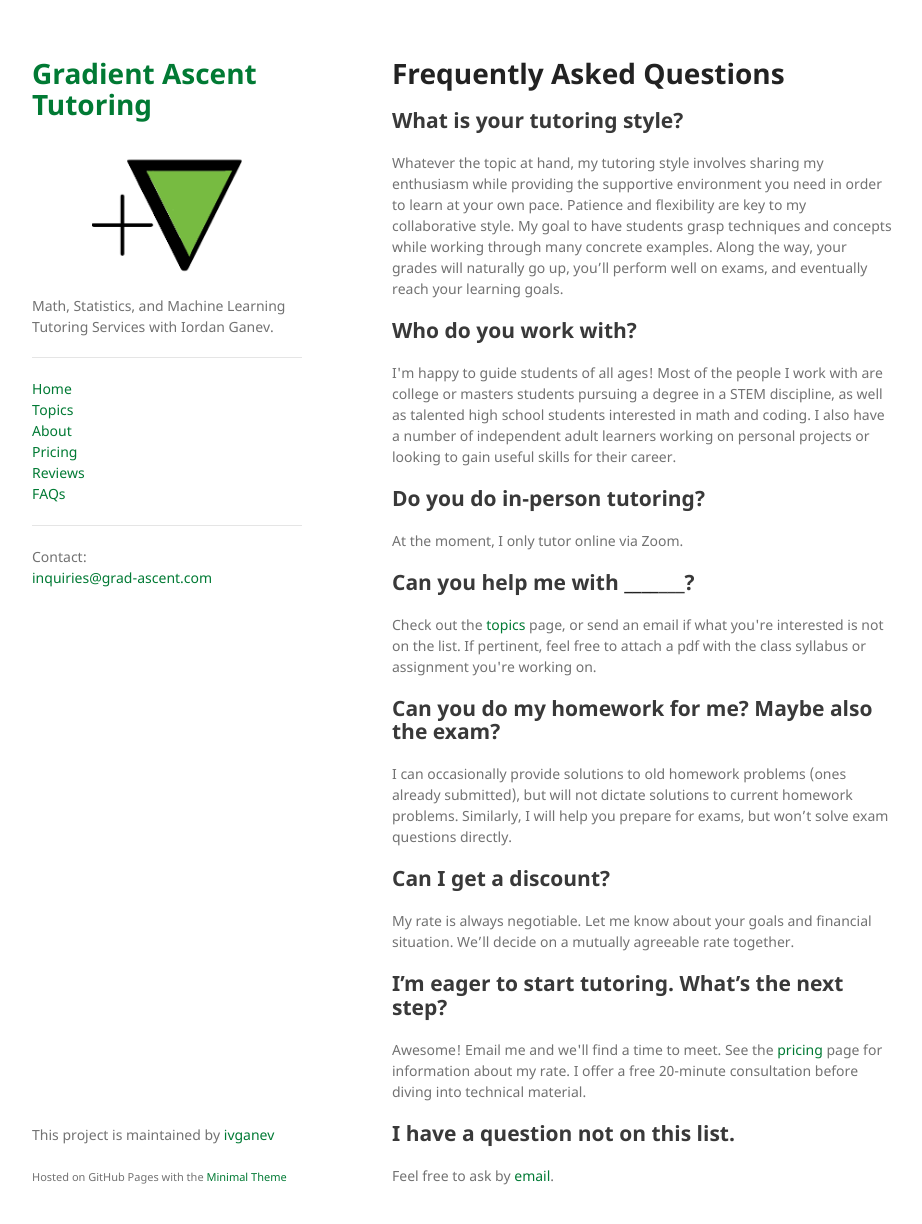
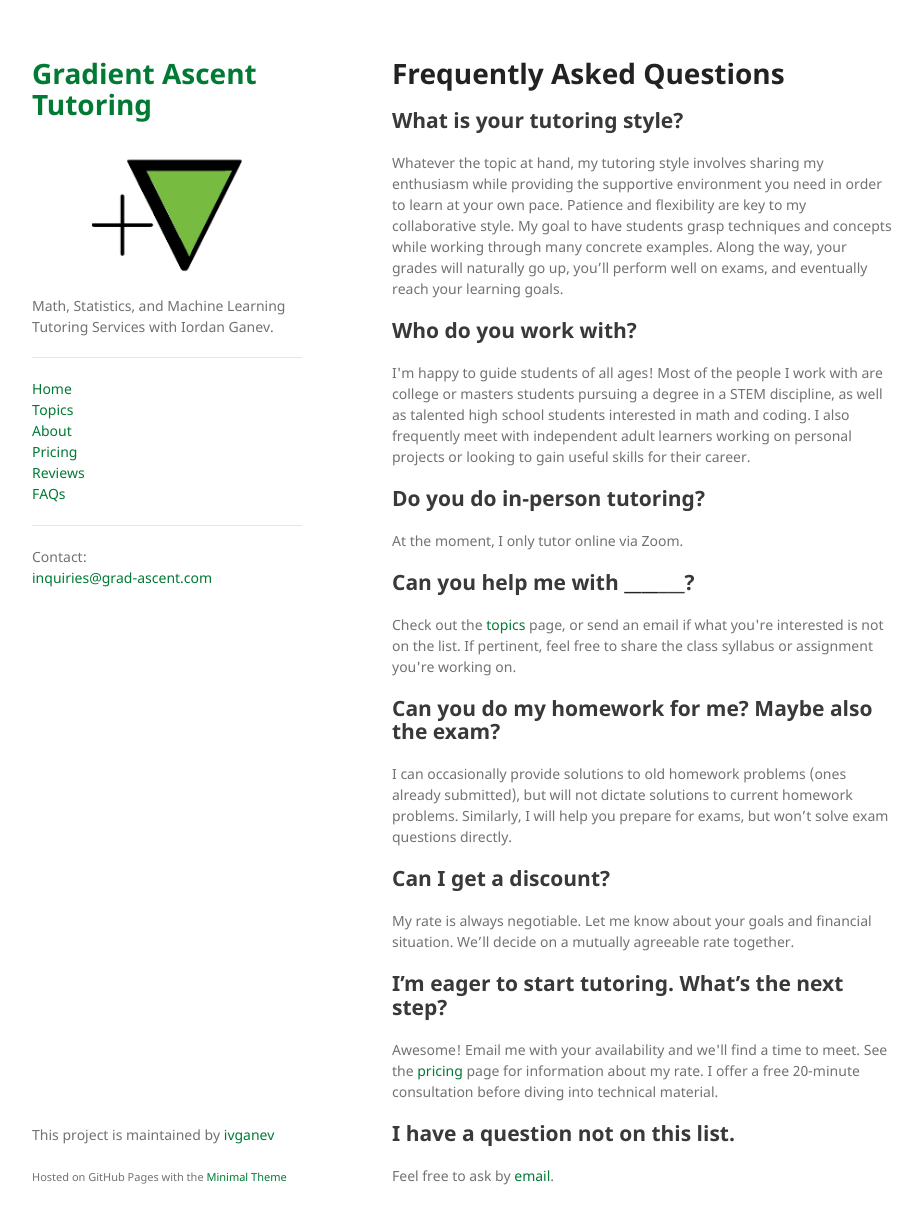
Before and after one commit to ivganev/tutoring, a Jekyll site: the page built from faqs.md, in a window 1280 px wide and 1256 px high. Shown: the top 1224 px of the window, without its empty margins (178-1100 px from the left). Built offline with Jekyll 4.4.1, drawn with Linux system fonts in a browser that asks for light colours.

Commit message:
minor updates

```diff
--- a/faqs.md
+++ b/faqs.md
@@ -12,7 +12,7 @@ Whatever the topic at hand, my tutoring style involves sharing my enthusiasm whi
 
 ## Who do you work with?
 
-  <p>I'm happy to guide students of all ages! Most of the people I work with are college or masters students pursuing a degree in a STEM discipline, as well as talented high school students interested in math and coding. I also have a number of independent adult learners working on personal projects or looking to gain useful skills for their career.</p>
+  <p>I'm happy to guide students of all ages! Most of the people I work with are college or masters students pursuing a degree in a STEM discipline, as well as talented high school students interested in math and coding. I also frequently meet with independent adult learners working on personal projects or looking to gain useful skills for their career.</p>
 
 ## Do you do in-person tutoring?
 
@@ -20,7 +20,7 @@ At the moment, I only tutor online via Zoom.
 
 ## Can you help me with _______________?
 
-<p>Check out the <a href="./topics">topics</a> page, or send an email if what you're interested is not on the list. If pertinent, feel free to attach a pdf with the class syllabus or assignment you're working on.</p>
+<p>Check out the <a href="./topics">topics</a> page, or send an email if what you're interested is not on the list. If pertinent, feel free to share the class syllabus or assignment you're working on.</p>
 
 ## Can you do my homework for me? Maybe also the exam?
 
@@ -32,7 +32,7 @@ My rate is always negotiable. Let me know about your goals and financial situati
 
 ## I'm eager to start tutoring. What's the next step?
 
-<p>Awesome! Email me and we'll find a time to meet. See the <a href="./pricing">pricing</a> page for information about my rate. I offer a free 20-minute consultation before diving into technical material.</p>
+<p>Awesome! Email me with your availability and we'll find a time to meet. See the <a href="./pricing">pricing</a> page for information about my rate. I offer a free 20-minute consultation before diving into technical material.</p>
 
 ## I have a question not on this list.
 
```
Also changed, not shown: index.md (+2 -2 lines), reviews.md (+3 -3 lines).
